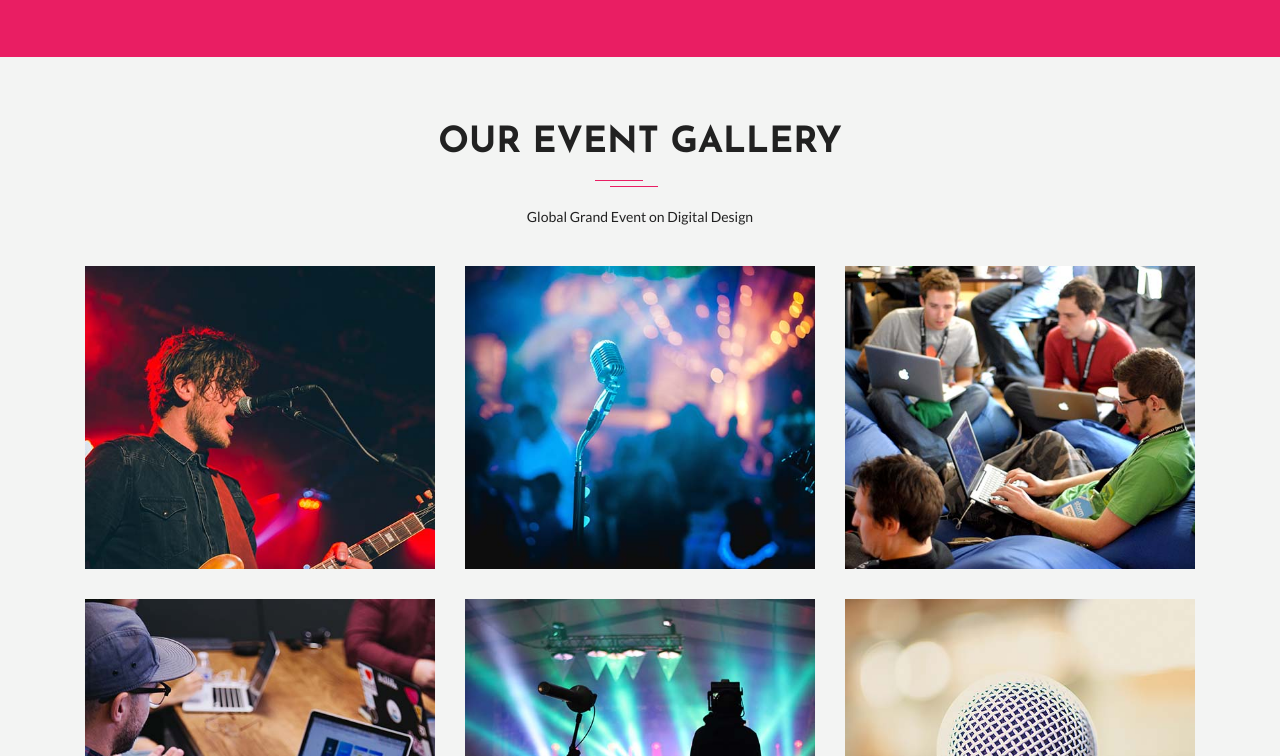
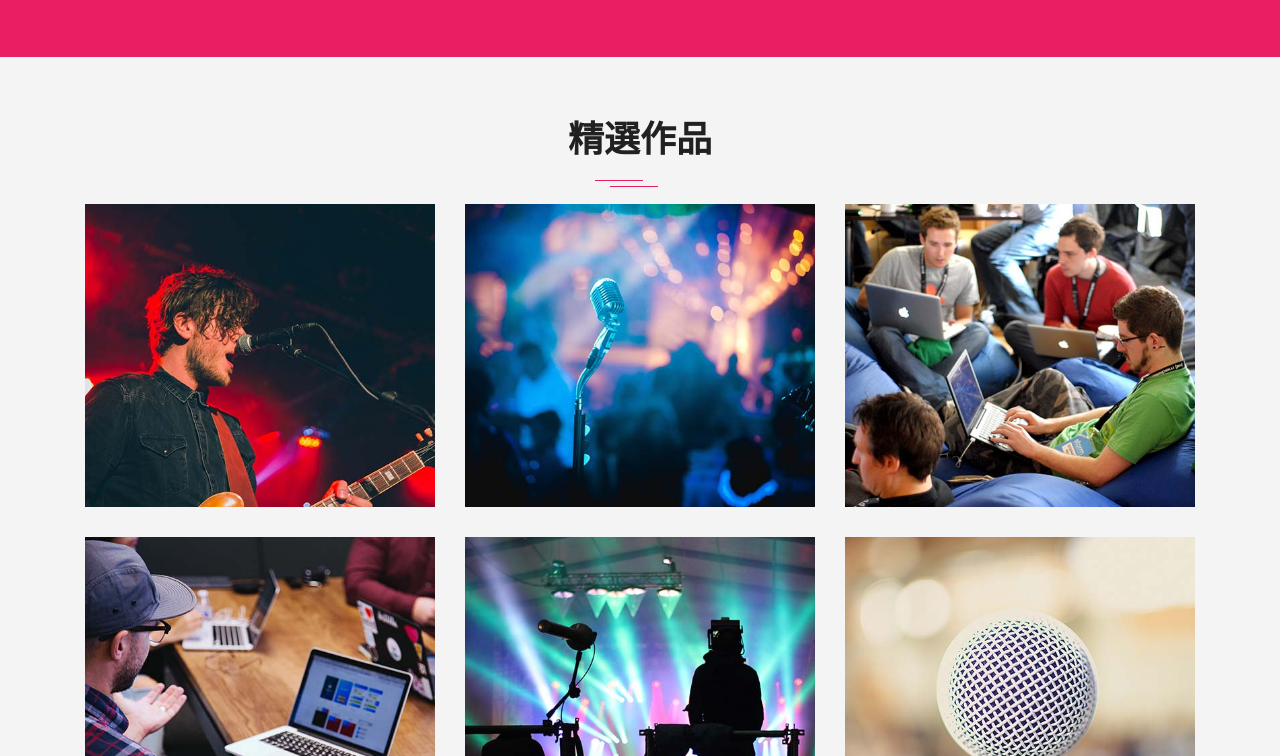
Before and after one commit to Duncan8805/HTML0210, a plain HTML site: page grand-pro-opl/index.html in a window 1280 px wide. Shown: the part 1583-2339 px from the top of the page. Drawn offline with Linux system fonts and the light colour scheme; files whose address does not match are found by name.

Commit message:
no message

```diff
--- a/grand-pro-opl/index.html
+++ b/grand-pro-opl/index.html
@@ -865,8 +865,7 @@
       <div class="row">
         <div class="col-12">
           <div class="section-title-header text-center">
-            <h1 class="section-title wow fadeInUp" data-wow-delay="0.2s">our event gallery</h1>
-            <p class="wow fadeInDown" data-wow-delay="0.2s">Global Grand Event on Digital Design</p>
+            <h1 class="section-title wow fadeInUp" data-wow-delay="0.2s">精選作品</h1>
           </div>
         </div>
       </div>
```
